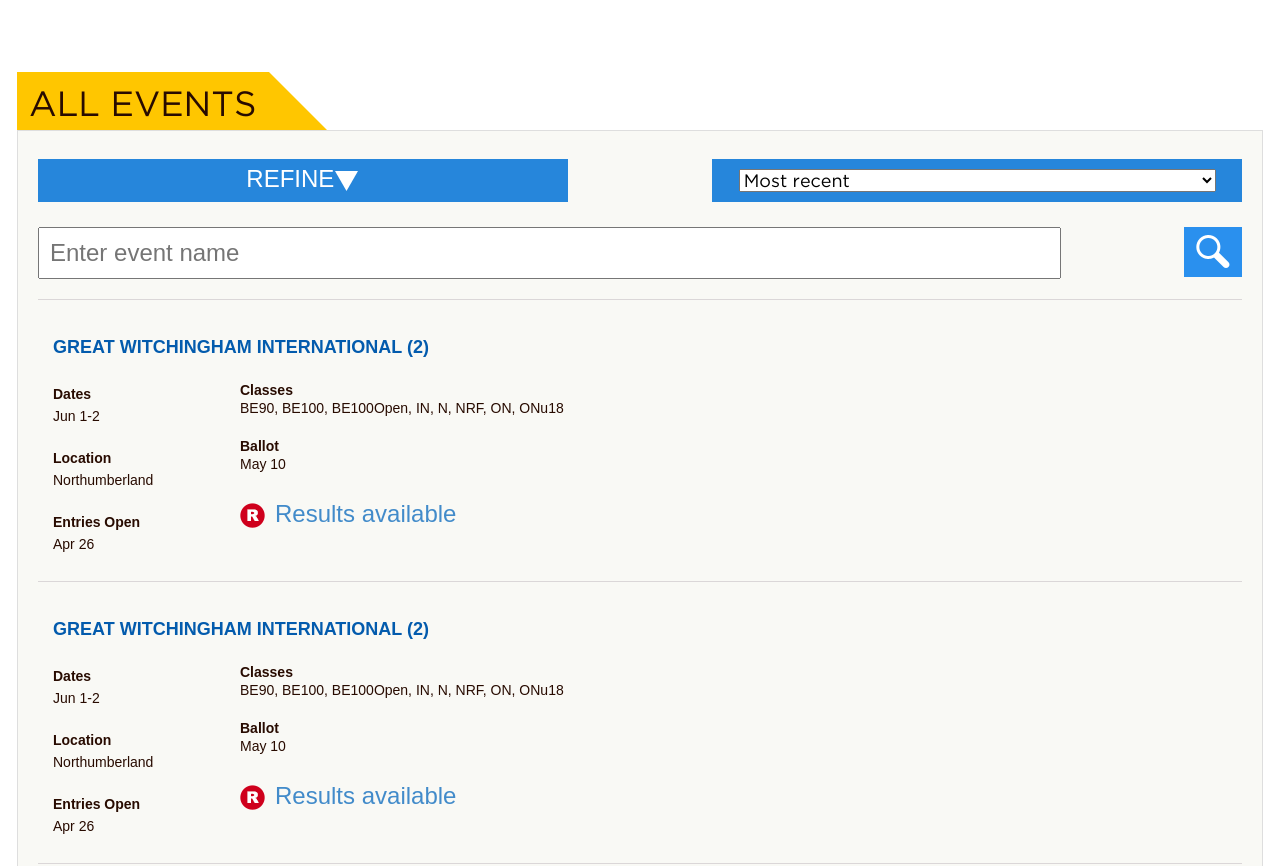
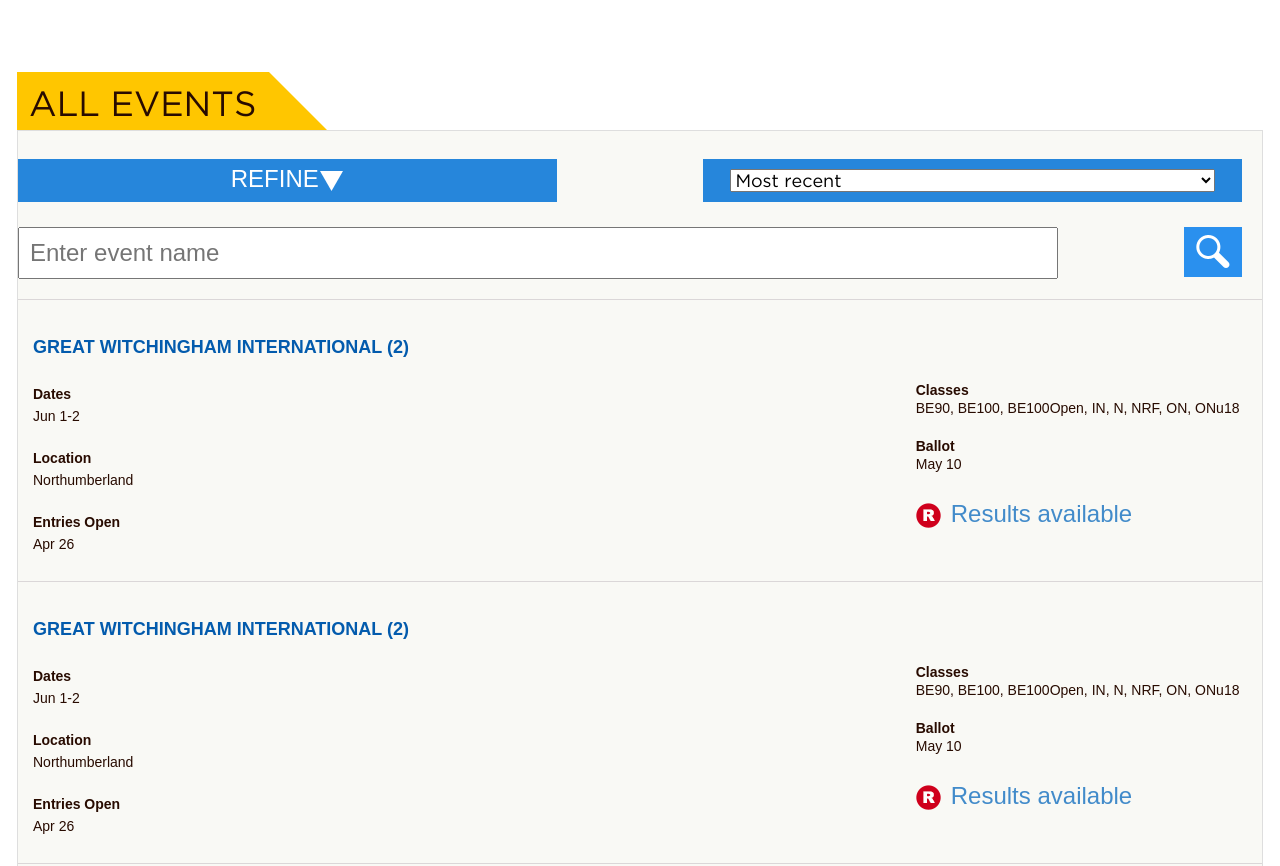
Before and after one commit to eniscausevic/Mobile, a plain HTML site: page events-hub-page.html in a window 1280 px wide. Shown: the part 1080-1946 px from the top of the page. Drawn offline with Linux system fonts and the light colour scheme; files whose address does not match are found by name.

Commit message:
css commit

```diff
--- a/css/main.css
+++ b/css/main.css
@@ -648,6 +648,7 @@ ul.events_list li img
 .event-content-mini
 {
 border-top: 1px solid #dbd7d8;
+width:102%;
     }
 .event-content-mini-wrapper
 {
@@ -686,7 +687,7 @@ border-top: 1px solid #dbd7d8;
 {
     padding-right: 15px;
     padding-bottom: 20px;
-    float: left;
+    float: right;
 }
 .event-content-mini .event-content-mini-right .event-list-right
 {
@@ -760,7 +761,7 @@ border-top: 1px solid #dbd7d8;
 
     background: #f9f9f5;
     border: 1px solid #dedede;
-    padding: 28px 20px;
+    padding: 28px 20px 0px 0px;
     font-size: 24px;
     line-height: 20px;
     position: relative;
```
